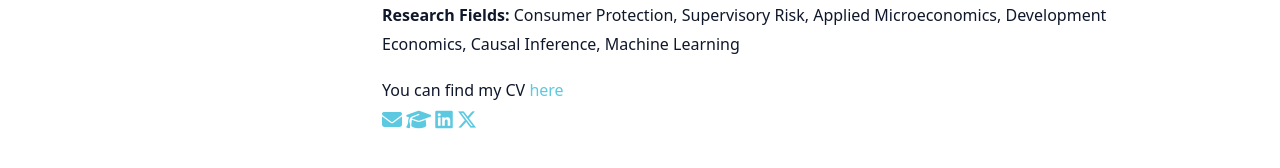
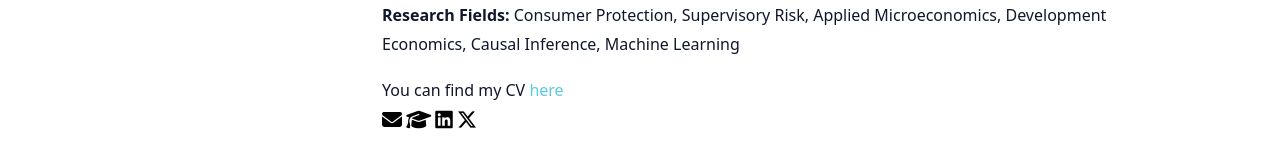
Before and after one commit to danishussalam/danishussalam.github.io, a Jekyll site: the page built from index.md, in a window 1280 px wide. Shown: the part 533-701 px from the top of the page. Built offline with Jekyll 4.4.1, drawn with Linux system fonts in a browser that asks for light colours.

Commit message:
Update style.css

```diff
--- a/assets/style.css
+++ b/assets/style.css
@@ -454,12 +454,3 @@ details.abstract > summary:hover {
   text-decoration: none !important;  /* no underline on hover */
   color: #555;                       /* optional subtle hover color */
 }
-
-.cv-and-icons a {
-  color: #5dc9e1;
-  text-decoration: none;
-}
-
-.cv-and-icons a:hover {
-  color: #3da9c0;  /* slightly darker hover effect (optional) */
-}
```
